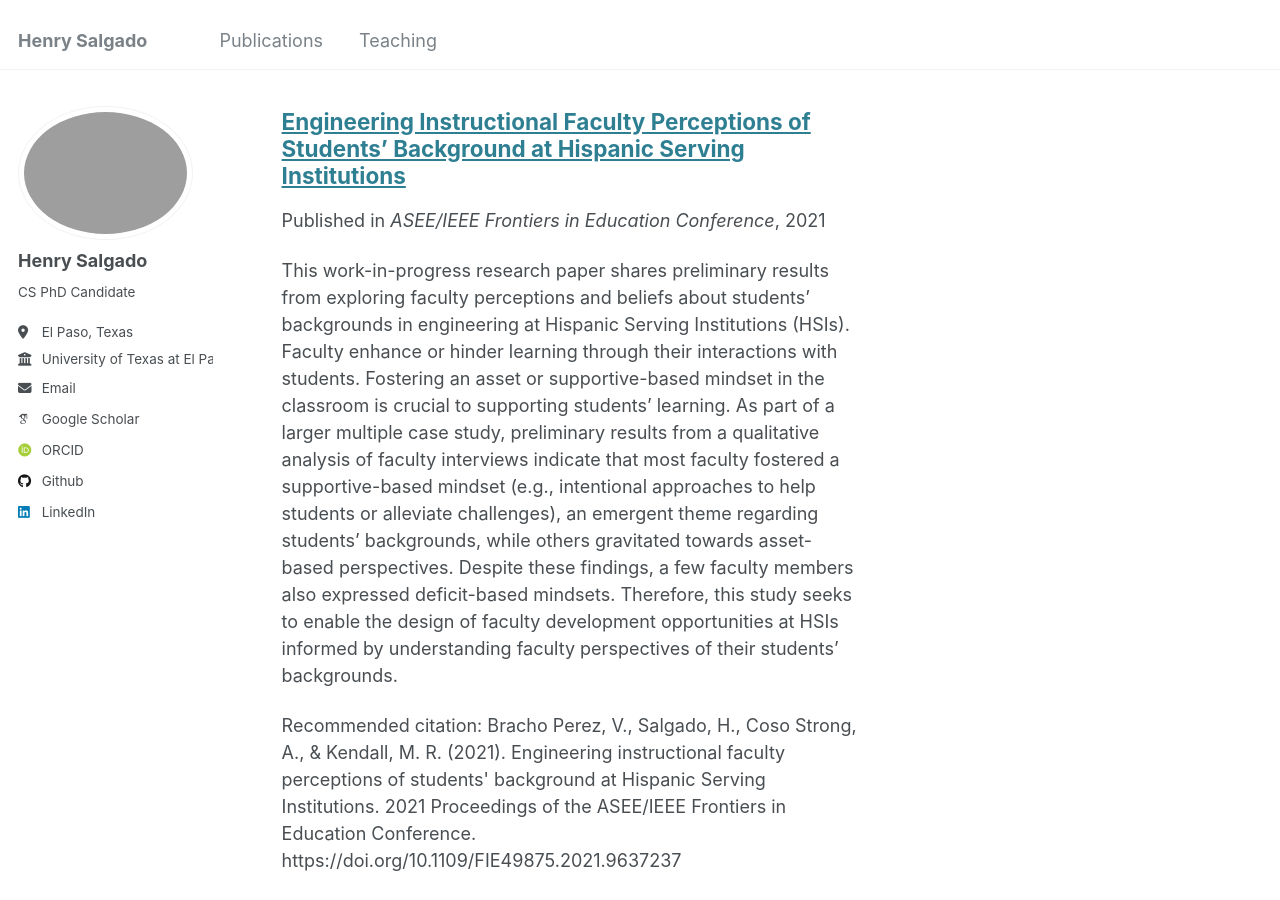
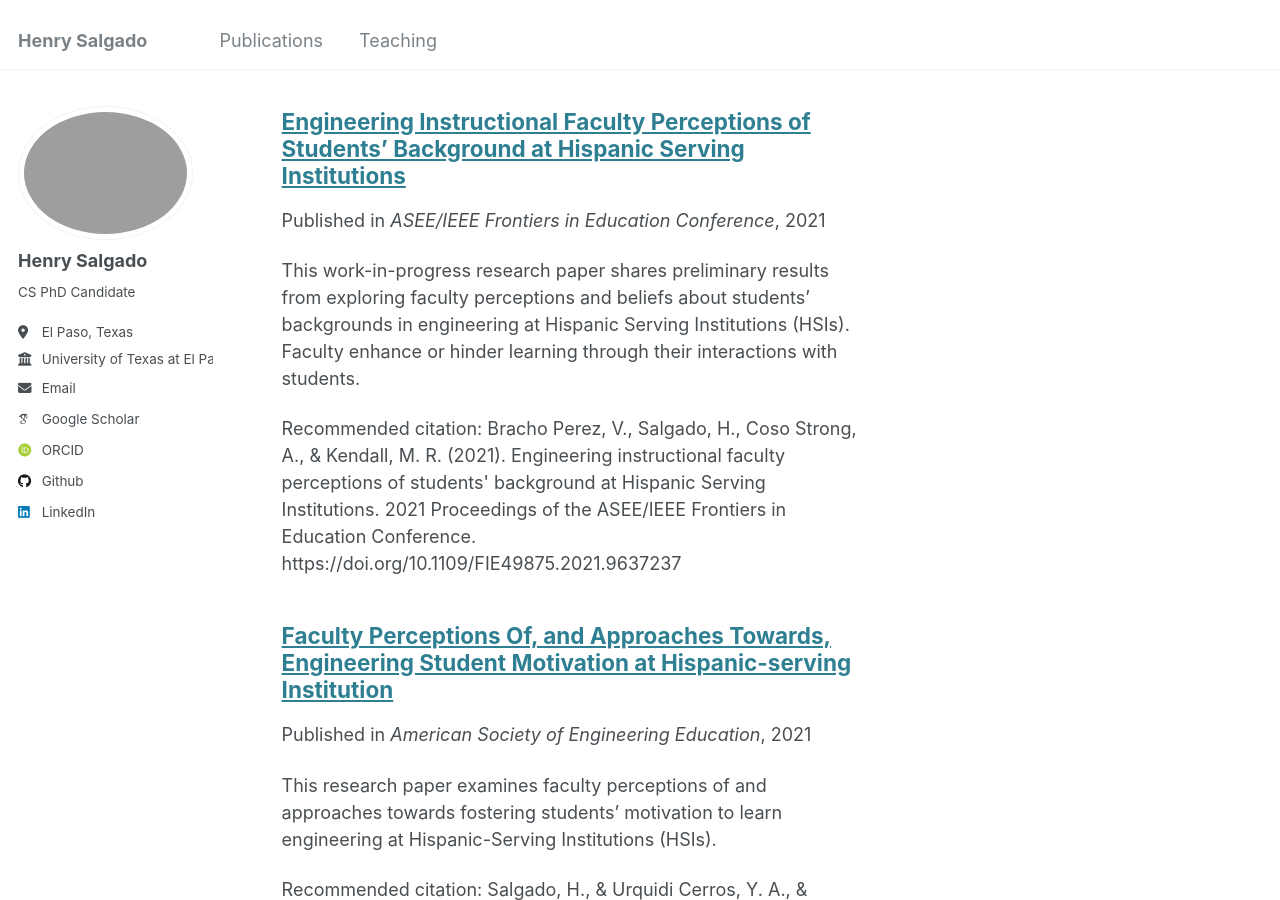
Before and after one commit to eigenhenry/eigenhenry.github.io, a Jekyll site: the page built from _pages/publications.html, in a window 1280 px wide and 900 px high, scrolled down 2720 px. Built offline with Jekyll 4.4.1, drawn with Linux system fonts in a browser that asks for light colours; some web fonts are replaced.

Commit message:
Revise abstract for clarity and focus
The abstract was revised to improve clarity and focus on the main themes of the research.

```diff
--- a/_publications/2015-10-01-paper-title-number-3.md
+++ b/_publications/2015-10-01-paper-title-number-3.md
@@ -7,4 +7,4 @@ date: 2021-10-01
 venue: "ASEE/IEEE Frontiers in Education Conference"
 citation: "Bracho Perez, V., Salgado, H., Coso Strong, A., & Kendall, M. R. (2021). Engineering instructional faculty perceptions of students' background at Hispanic Serving Institutions. 2021 Proceedings of the ASEE/IEEE Frontiers in Education Conference. https://doi.org/10.1109/FIE49875.2021.9637237"
 ---
-This work-in-progress research paper shares preliminary results from exploring faculty perceptions and beliefs about students' backgrounds in engineering at Hispanic Serving Institutions (HSIs). Faculty enhance or hinder learning through their interactions with students. Fostering an asset or supportive-based mindset in the classroom is crucial to supporting students' learning. As part of a larger multiple case study, preliminary results from a qualitative analysis of faculty interviews indicate that most faculty fostered a supportive-based mindset (e.g., intentional approaches to help students or alleviate challenges), an emergent theme regarding students' backgrounds, while others gravitated towards asset-based perspectives. Despite these findings, a few faculty members also expressed deficit-based mindsets. Therefore, this study seeks to enable the design of faculty development opportunities at HSIs informed by understanding faculty perspectives of their students' backgrounds.
+This work-in-progress research paper shares preliminary results from exploring faculty perceptions and beliefs about students' backgrounds in engineering at Hispanic Serving Institutions (HSIs). Faculty enhance or hinder learning through their interactions with students.
```
